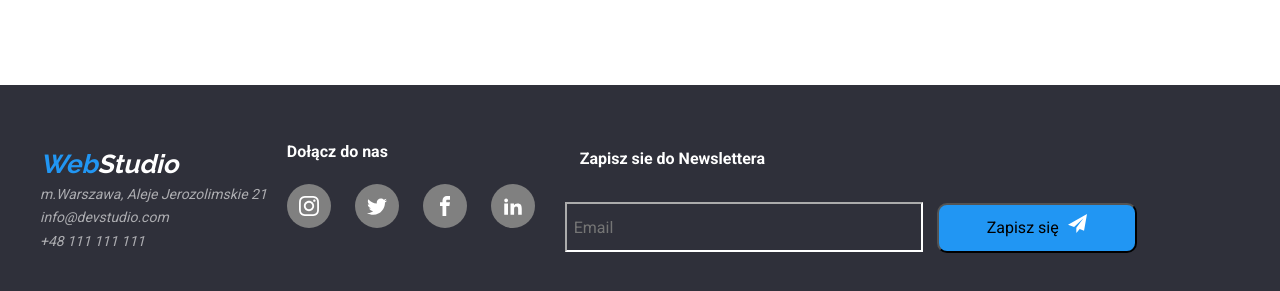
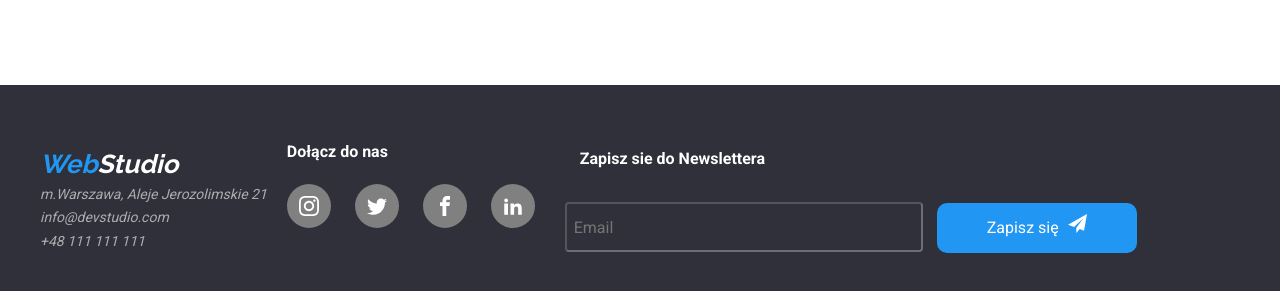
Before and after one commit to mateuszlagozny/goit-markup-hw-06, a plain HTML site: page index.html in a window 1280 px wide. Shown: the part 2652-2943 px from the top of the page. Drawn offline with nearby package versions, Linux system fonts and the light colour scheme.

Commit message:
Poprawa zadania 1

```diff
--- a/css/style.css
+++ b/css/style.css
@@ -410,6 +410,9 @@ footer {
     padding-bottom: 10px;
     margin-left: 10px;
     align-content: center;
+    border: none;
+    color: #fff;
+
 }
 
 .email-sign-up {
@@ -419,6 +422,8 @@ footer {
     color: #ffff;
     border-color: #fff;
     outline: none;
+    border-radius: 4px;
+    border-color: rgba(255, 255, 255, 0.3);
 }
 .email-sign-up:hover,
 .email-sign-up:focus {
```
